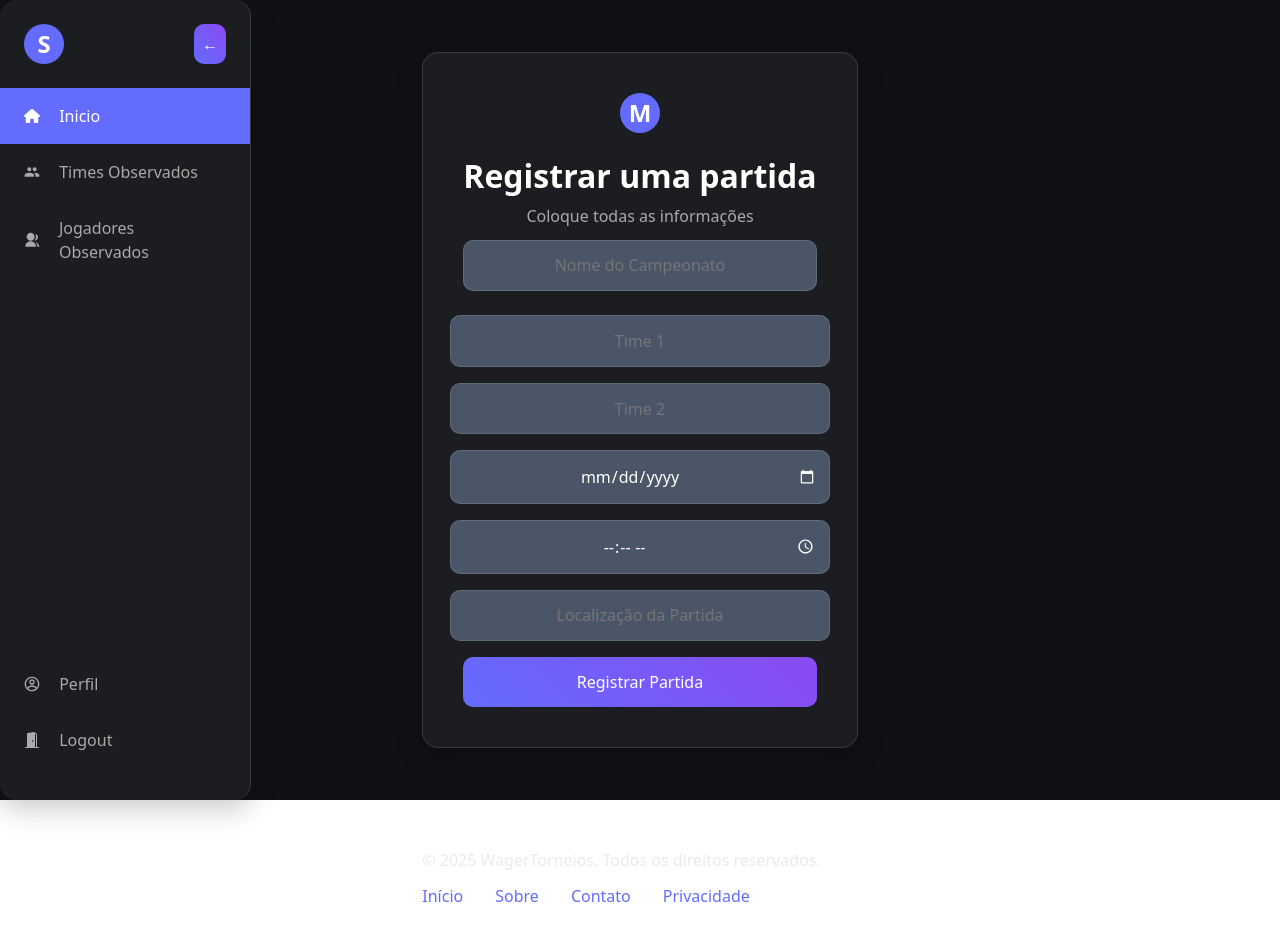
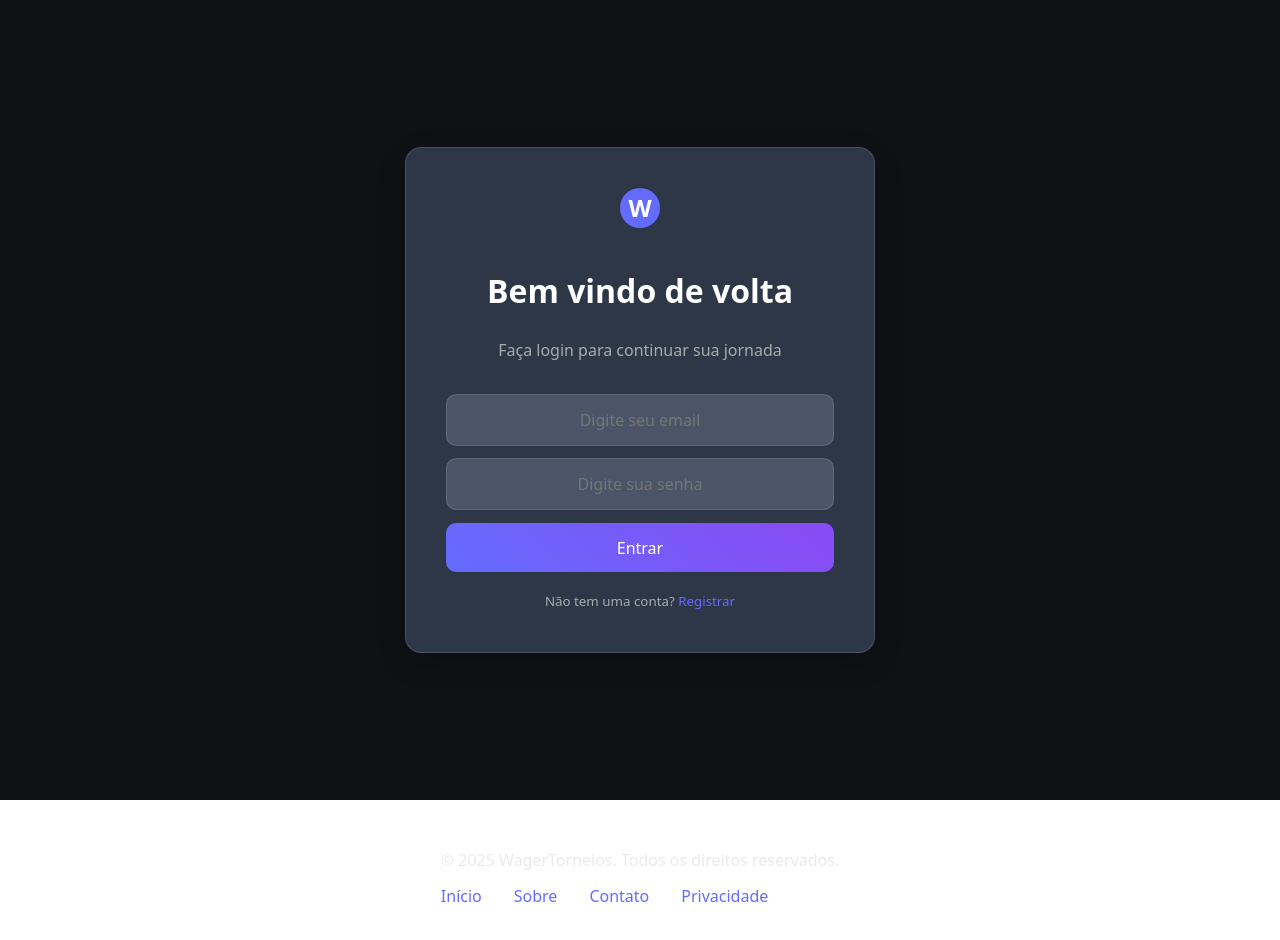
Before and after one commit to FiJan-dev/WagerTorneios, a React (Vite) app in the folder client/: page /login in a window 1280 px wide. Shown: the top 940 px of the page. Built offline with nearby package versions, Linux system fonts and the light colour scheme.

Commit message:
centralizacao do login e boxes

```diff
--- a/client/src/App.css
+++ b/client/src/App.css
@@ -1,7 +1,7 @@
 :root {
   color-scheme: dark;
   --bg: #0f1115;
-  --panel: rgba(255,255,255,.05);
+  --panel-global: rgba(255,255,255,.05);
   --panel-border: rgba(255,255,255,.12);
   --text: #eaeaea;
   --text-muted: #aaaaaa;
@@ -22,29 +22,29 @@ body {
   color: var(--text);
   -webkit-font-smoothing: antialiased;
   -moz-osx-font-smoothing: grayscale;
-  min-height: 100vh; /* Ensure full height for footer placement */
+  min-height: 100vh;
   display: flex;
-  flex-direction: column; /* Stack children vertically */
-  justify-content: center; /* Center main content */
+  flex-direction: column;
+  justify-content: center;
 }
 
 h1, h2, h3 { line-height: 1.2; margin: 0 0 .5rem; }
 p { margin: 0 0 .75rem; }
 small { color: var(--text-muted); }
 
-/* Acessibilidade / foco */
+
 :where(button, a, input, select, textarea):focus-visible {
   outline: 3px solid var(--focus);
   outline-offset: 2px;
 }
 
-/* Utilitários globais (opcionais) */
+
 .container {
   max-width: 1080px;
   width: 100%;
   padding: 1rem;
   margin: 0 auto;
-  flex: 1; /* Allow container to grow and push footer down */
+  flex: 1;
 }
 
 .grid-center {
@@ -62,7 +62,6 @@ small { color: var(--text-muted); }
   clip: rect(0,0,0,0); white-space: nowrap; border:0;
 }
 
-/* Controles: herdar fonte e cor */
 :where(input, button, select, textarea) {
   font: inherit;
   color: inherit;
@@ -77,7 +76,6 @@ button {
 }
 button:disabled { opacity: .6; cursor: not-allowed; }
 
-/* Redução de movimento */
 @media (prefers-reduced-motion: reduce) {
   * { animation: none !important; transition: none !important; }
 }
--- a/client/src/App.jsx
+++ b/client/src/App.jsx
@@ -1,15 +1,24 @@
 import LoginPage from "./pages/LoginPage";
 import CadastroCamp from "./pages/CadastroPartida";
 import Footer from "./components/Footer"; // Adjust path as needed
+import {BrowserRouter, Routes, Route} from 'react-router-dom';
 import SideBar from "./components/SideBar";
+//import CadCamp from "./pages/CadCamp"
 import "./App.css";
 
-export default function App() {
+function App() {
   return (
-    <>
-    <CadastroCamp />
-
-      <Footer />
-    </>
+    <div className="App">
+      <BrowserRouter>
+        <Routes>
+          <Route path="/login" element={<LoginPage />} />
+          <Route path="/cadastrocamp" element={<CadastroCamp />} />
+          {/*<Route path="/cadcamp" element={<CadCamp />} />*/}
+        </Routes>
+        <Footer />
+      </BrowserRouter>
+    </div>
   );
 }
+
+export default App;
--- a/client/src/components/SideBar.css
+++ b/client/src/components/SideBar.css
@@ -10,7 +10,7 @@
 }
 
 .sidebar {
-  background: var(--panel);
+  background: #2d3748 !important; /* Força cor sólida */
   border-right: 1px solid var(--panel-border);
   border-radius: var(--radius);
   box-shadow: var(--shadow);
@@ -24,6 +24,7 @@
   z-index: 1000;
   display: flex;
   flex-direction: column;
+  opacity: 1;
 }
 
 .sidebar.collapsed {
--- a/client/src/pages/LoginPage.css
+++ b/client/src/pages/LoginPage.css
@@ -53,6 +53,12 @@
   border: 1px solid var(--panel-border);
   background: var(--bg);
   transition: border-color 0.2s ease;
+  width: 100%;
+  max-width: 100%;
+  margin: 0 auto;
+  display: block;
+  text-align: center;
+  box-sizing: border-box; /* Inclui padding e border no cálculo da width */
 }
 
 .input-field:focus {
@@ -66,6 +72,11 @@
   border-radius: var(--radius-sm);
   font-weight: 500;
   transition: transform 0.2s ease, opacity 0.2s ease;
+  width: 100%;
+  max-width: 100%;
+  margin: 0 auto;
+  display: block;
+  box-sizing: border-box; /* Inclui padding e border no cálculo da width */
 }
 
 .submit-button:hover {
--- a/client/src/pages/LoginPage.jsx
+++ b/client/src/pages/LoginPage.jsx
@@ -18,7 +18,7 @@ export default function LoginPage() {
     <div className="container grid-center login-page">
       <div className="login-card stack-lg">
         <div className="logo-container grid-center">
-          <div className="logo">Logo</div>
+          <div className="logo">W</div>
         </div>
 
         <h1>{isLogin ? 'Bem vindo de volta' : 'Junte-se a nós'}</h1>
```
Also changed, not shown: 1 other file (tests, documents, lock files or other folders).
